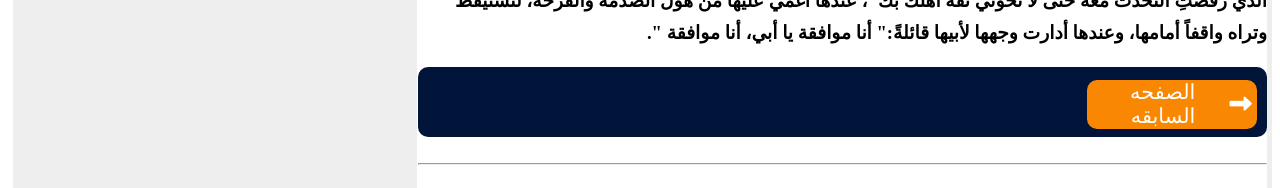
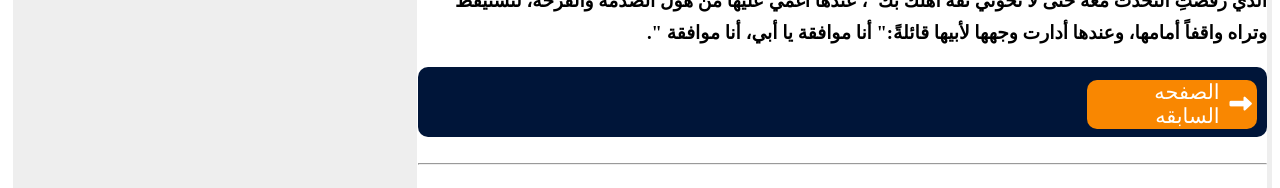
Before and after one commit to Akram121ewrfWF/Ayam, a plain HTML site: page mainPage-2.html in a window 1280 px wide. Shown: the part 2449-2637 px from the top of the page. Drawn offline with Linux system fonts and the light colour scheme.

Commit message:
Add files via upload
;lpkjhuo

```diff
--- a/mainPage-2.css
+++ b/mainPage-2.css
@@ -292,6 +292,7 @@ main .gallary{background-color: #FFF;}
 .previous{
     width: 160px !important;
     height: 39px !important;
+    /* border: solid #ff0000; */
     background-color:#f98701;
     transition: all 0.5s;
     padding: 5px;
@@ -299,7 +300,14 @@ main .gallary{background-color: #FFF;}
     display: flex;
     justify-content: space-around;
     align-items: center;
-
+}
+.previous > a{
+    /* border: solid #0000ff; */
+    min-width: 120px !important;
+    width: 150px !important;
+}
+.previous > span > i{
+    /* border: #080808 solid; */
 }
 
 
--- a/mainPage-5.css
+++ b/mainPage-5.css
@@ -323,6 +323,11 @@ main .gallary{background-color: #FFF;}
     background-color: #8b0000;
     cursor: pointer;
 }
+.previous > a{
+    /* border: solid #0000ff; */
+    min-width: 120px !important;
+    width: 150px !important;
+}
 
 
 /* End main */
--- a/mainPage-6.css
+++ b/mainPage-6.css
@@ -323,6 +323,11 @@ main .gallary{background-color: #FFF;}
     background-color: #8b0000;
     cursor: pointer;
 }
+.previous > a{
+    /* border: solid #0000ff; */
+    min-width: 120px !important;
+    width: 150px !important;
+}
 
 
 /* End main */
```
